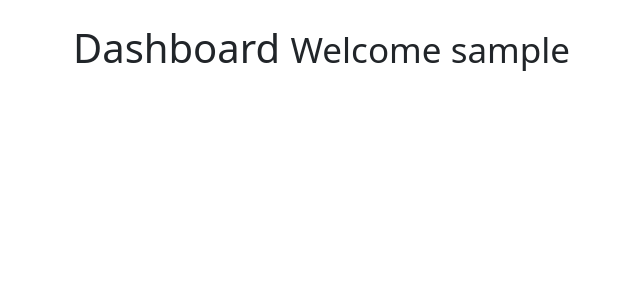
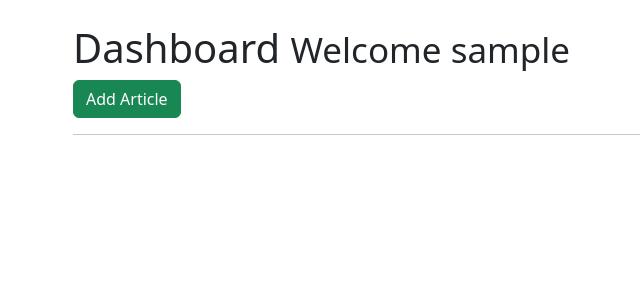
Before and after one commit to masalamind/mo_blog, a Flask app: page /dashboard in a window 1280 px wide. Shown: the part 113-413 px from the top of the page, without its empty margins (9-649 px from the left). Run offline with Flask 2, Linux system fonts and the light colour scheme; the visitor is signed in with stand-in values (Sample User, id 1); some libraries are stand-ins or nearby versions.

Commit message:
Add form for articles

```diff
--- a/app.py
+++ b/app.py
@@ -128,10 +128,41 @@ def is_logged_in(f):
 def dashboard():
   return render_template('dashboard.html')
 
+# Use wtforms for blog articles
+class ArticleForm(Form):
+  title = StringField('Title', [validators.Length(min=1, max=200)])
+  body = TextAreaField('Body', [validators.length(min=30)])
+
+
+@app.route('/add_article', methods=['GET', 'POST'])
+@is_logged_in
+def add_article():
+  form = ArticleForm(request.form)
+  if request.method == 'POST' and form.validate():
+    title = form.title.data
+    body = form.body.data
+
+    # create cursor
+    cur = mysql.connection.cursor()
+    # execute
+    cur.execute("INSERT INTO articles(title, body, author) VALUES(%s, %s, %s)", (title, body, session['username']))
+
+    # commit to db
+    mysql.connection.commit()
+
+    # close connection
+    cur.close()
+
+    flash('Article Created', 'success')
+    return redirect(url_for('dashboard'))
+  return render_template('add_article', form=form)
+
+
 # Check if user logged in
 
 
 @app.route('/logout')
+@is_logged_in
 def logout():
   session.clear()
   flash("You are now logged out", 'success')
--- a/templates/dashboard.html
+++ b/templates/dashboard.html
@@ -2,4 +2,7 @@
 
 {% block body %}
     <h1>Dashboard <small>Welcome {{session.username}}</small></h1>
+
+    <a href="/article" class="btn btn-success">Add Article</a>
+    <hr>
 {% endblock %}
```
